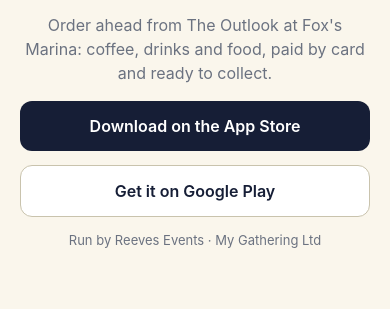
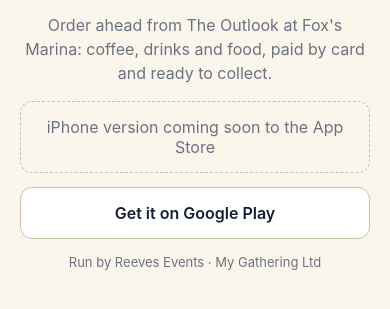
Before and after one commit to Reeveandco/outlook-mealdeal-vercel, a website: page public/app/index.html in a window 390 px wide. Shown: the part 77-386 px from the top of the page. Drawn offline with Linux system fonts and the light colour scheme.

Commit message:
QR page: show iPhone coming soon until Apple approves

```diff
--- a/public/app/index.html
+++ b/public/app/index.html
@@ -28,6 +28,8 @@
 <script>
   // Set to true once the app is live on Google Play.
   var PLAY_LIVE = true;
+  // Set to true once Apple has approved the iPhone app.
+  var IOS_LIVE = false;
   var IOS = "https://apps.apple.com/gb/app/id6824172512";
   var PLAY = "https://play.google.com/store/apps/details?id=com.reevesevents.theoutlook";
   var ua = navigator.userAgent || "";
@@ -36,7 +38,8 @@
   document.getElementById("android").innerHTML = PLAY_LIVE
     ? '<a class="btn alt" href="' + PLAY + '">Get it on Google Play</a>'
     : '<span class="soon">Android version coming soon to Google Play</span>';
-  if (isIOS) location.replace(IOS);
+  if (!IOS_LIVE) document.getElementById("ios").outerHTML = '<span class="soon">iPhone version coming soon to the App Store</span>';
+  if (isIOS && IOS_LIVE) location.replace(IOS);
   else if (isAndroid && PLAY_LIVE) location.replace(PLAY);
 </script>
 </body>
```
